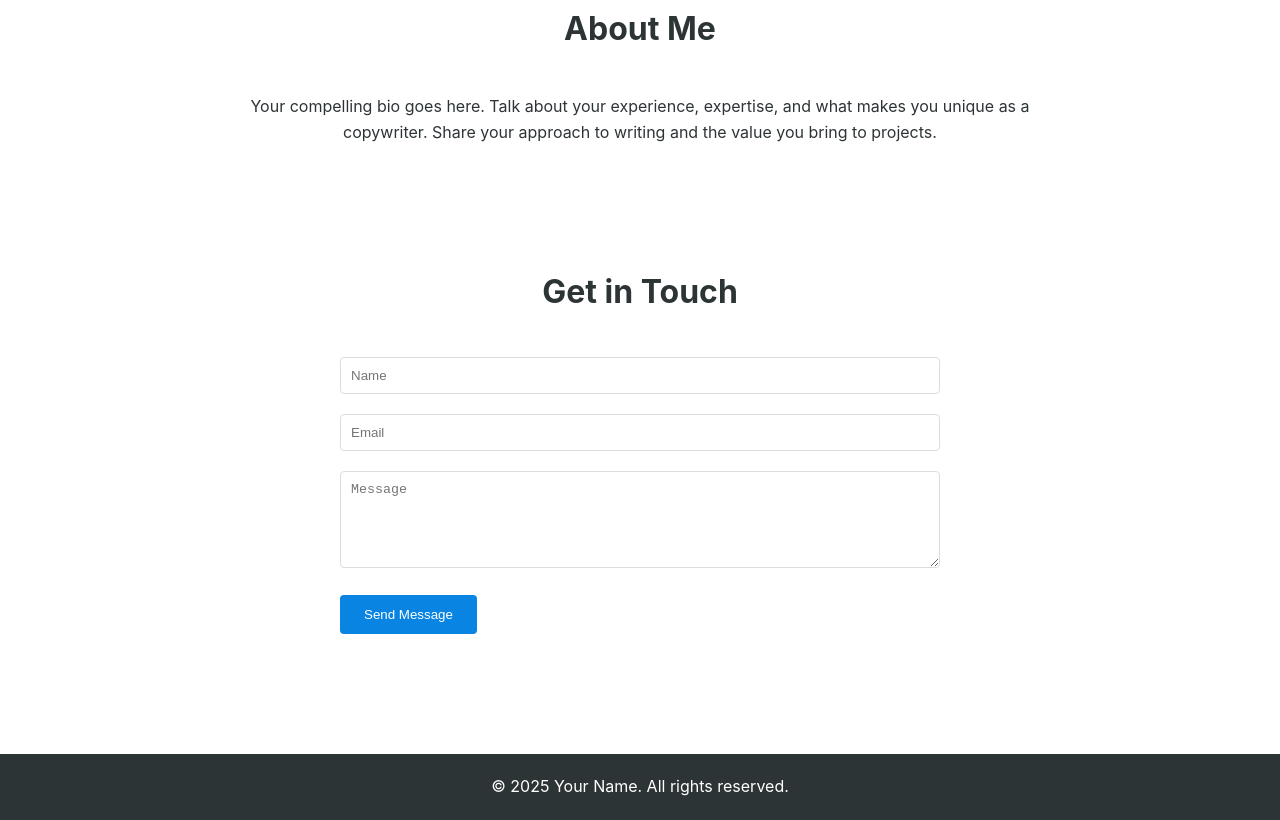
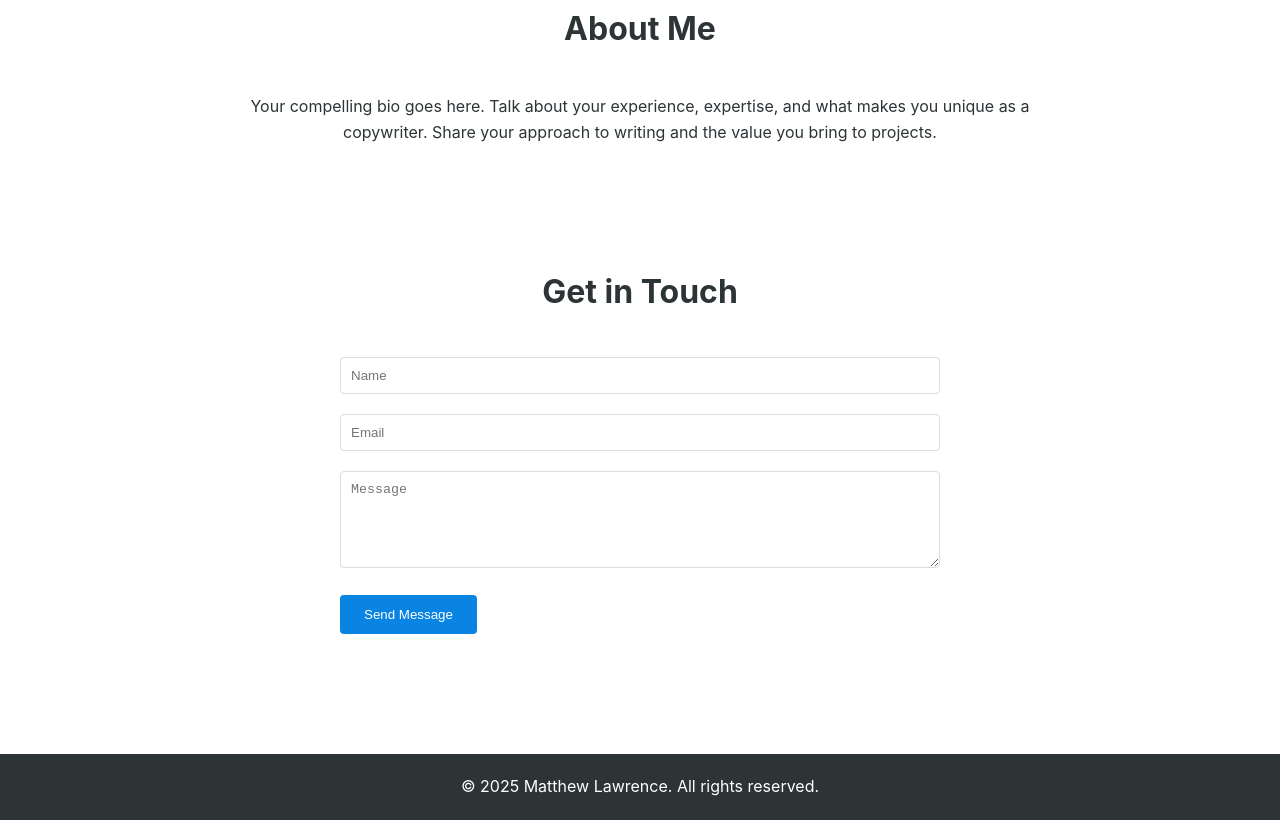
Before and after one commit to mlawrence616/mlawrence616.github.io, a plain HTML site: page index.html in a window 1280 px wide. Shown: the part 765-1585 px from the top of the page. Drawn offline with Linux system fonts and the light colour scheme.

Commit message:
Update index.html

```diff
--- a/index.html
+++ b/index.html
@@ -210,7 +210,7 @@
 
     <footer>
         <div class="container">
-            <p>&copy; 2025 Your Name. All rights reserved.</p>
+            <p>&copy; 2025 Matthew Lawrence. All rights reserved.</p>
         </div>
     </footer>
 </body>
```
